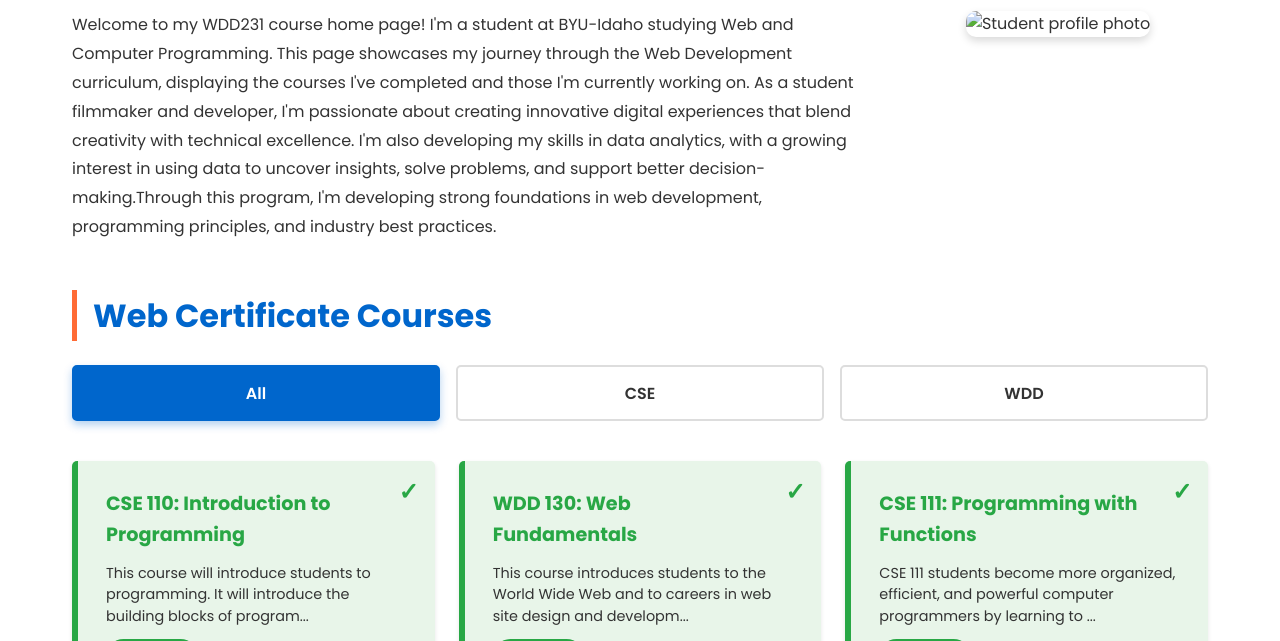
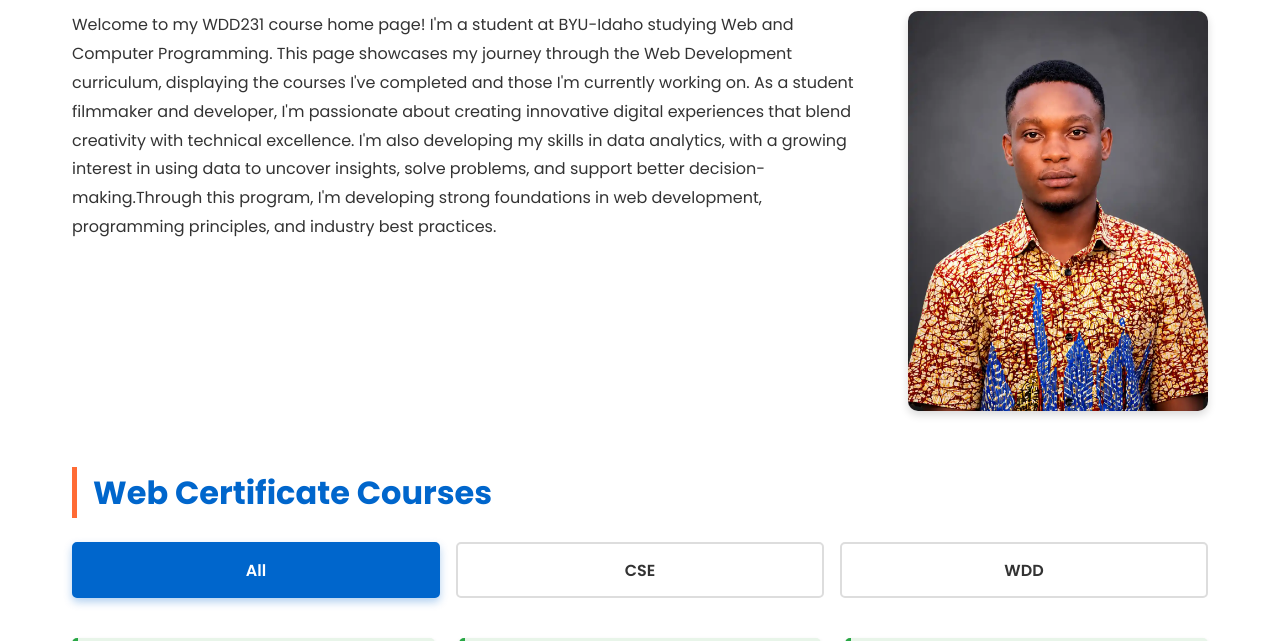
Before and after one commit to sedofiameshack-creator/wdd231, a plain HTML site: page Index.html in a window 1280 px wide. Shown: the part 459-1100 px from the top of the page. Drawn offline with Linux system fonts and the light colour scheme.

Commit message:
Add student photo

```diff
--- a/Index.html
+++ b/Index.html
@@ -70,7 +70,7 @@
                     </p>
                 </div>
                 <div class="student-photo">
-                    <img src="images/sedofia-meshack.png" alt="Student profile photo" width="200" height="250">
+                    <img src="images/sedofia-meshack.webp" alt="Student profile photo" width="200" height="250">
                 </div>
             </div>
         </section>
```
